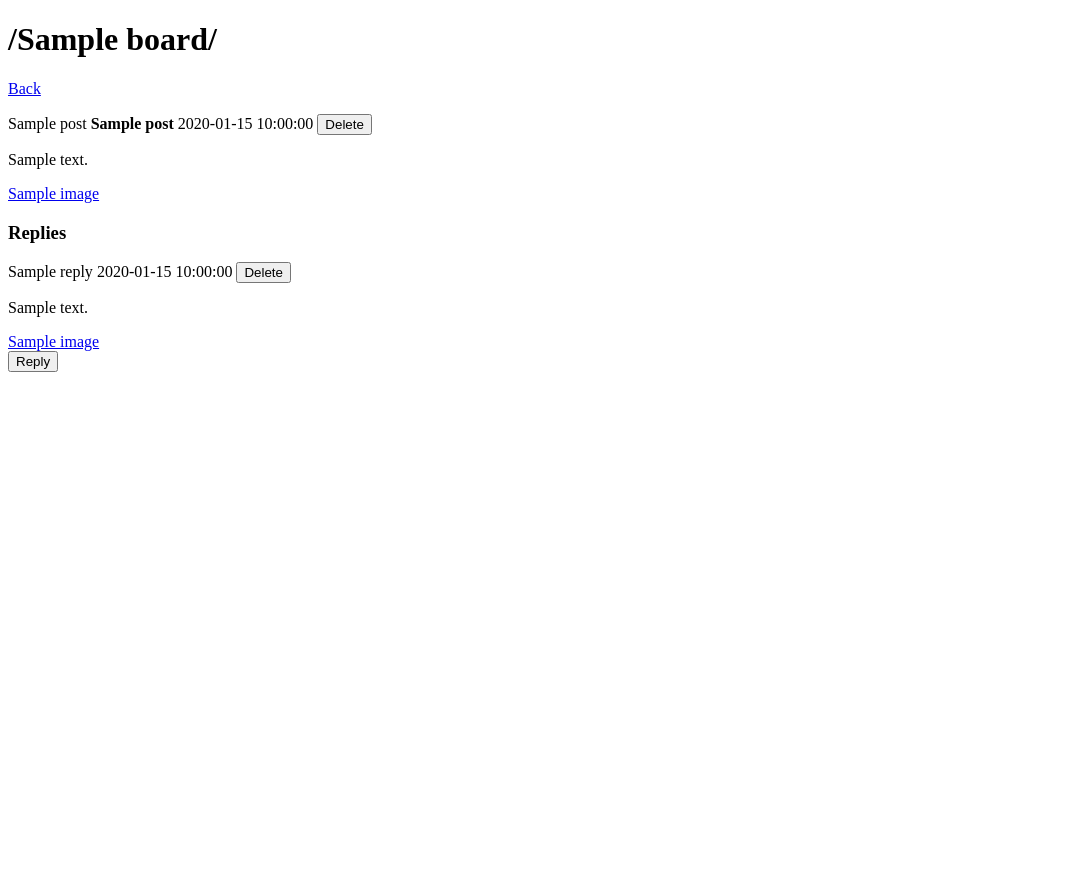
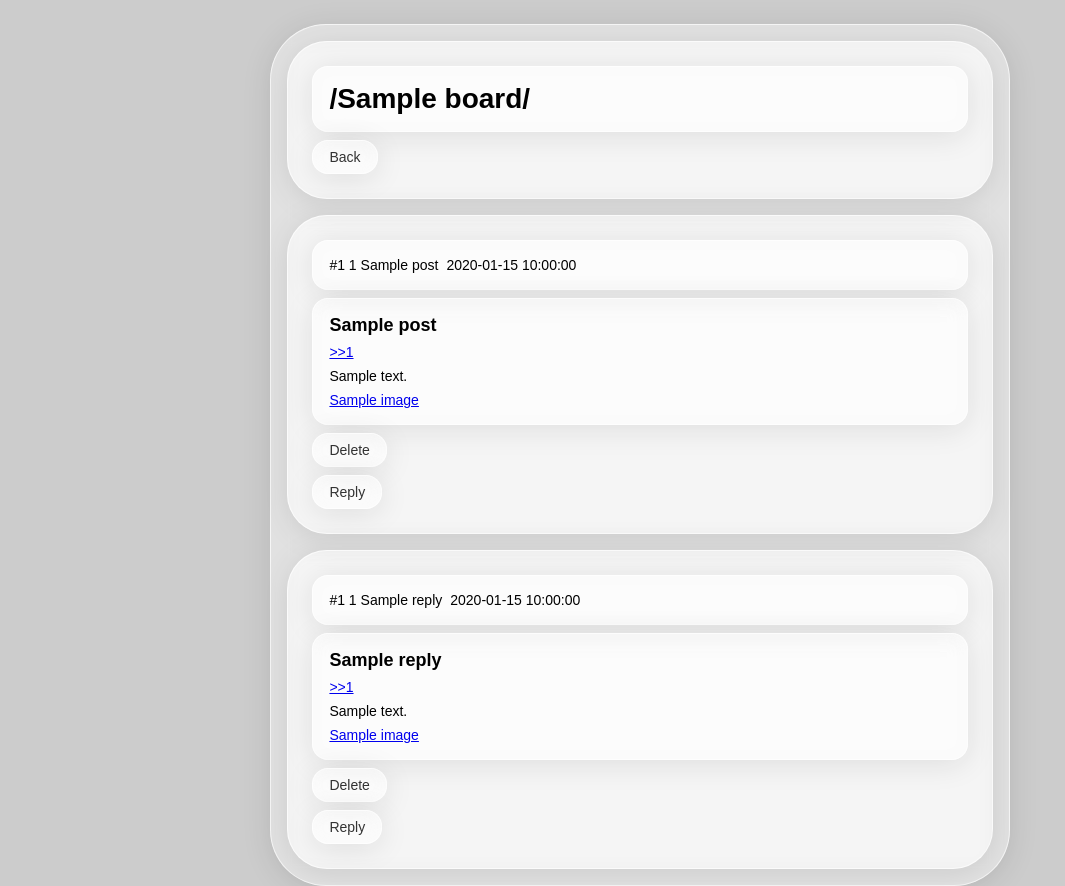
Before and after one commit to lootbugger/imgbrd, a FastAPI app: template templates/thread.html in a window 1280 px wide. Shown: the whole page, without its empty margins (0-1065 px from the left). Before the commit the page ends 372 px from the top, so only its background shows below. Run offline with FastAPI, Linux system fonts and the light colour scheme; the template is opened without the code that fills it: most values are stand-ins (such as "Sample title", 1, 10 or a date in 2020); parts of the project's set-up code (start-up, migrations or seed data) failed here and were passed over; some libraries are stand-ins or nearby versions.

Commit message:
new UI and some fixes

```diff
--- a/imgbrd/versions/ae634712d8ee_initial.py
+++ b/imgbrd/versions/71d1b4ff7ff6_initial.py
@@ -1,8 +1,8 @@
 """initial
 
-Revision ID: ae634712d8ee
+Revision ID: 71d1b4ff7ff6
 Revises:
-Create Date: 2026-07-09 01:43:26.075295
+Create Date: 2026-07-09 19:15:19.628637
 
 """
 from typing import Sequence, Union
@@ -12,7 +12,7 @@ import sqlalchemy as sa
 
 
 # revision identifiers, used by Alembic.
-revision: str = 'ae634712d8ee'
+revision: str = '71d1b4ff7ff6'
 down_revision: Union[str, Sequence[str], None] = None
 branch_labels: Union[str, Sequence[str], None] = None
 depends_on: Union[str, Sequence[str], None] = None
--- a/main.py
+++ b/main.py
@@ -16,6 +16,7 @@ from schemas import BoardIn, BoardOut, PostOut
 app = FastAPI()
 
 app.mount("/uploads", StaticFiles(directory="uploads"), name="uploads")
+app.mount("/static", StaticFiles(directory="static"), name="static")
 
 templates = Jinja2Templates(directory="templates")
 
@@ -196,7 +197,7 @@ async def reply_to_post(
     await save_files(session, db_post, files)
     session.commit()
     session.refresh(db_post)
-    return templates.TemplateResponse(request, "_reply.html", {"reply": db_post})
+    return templates.TemplateResponse(request, "_post.html", {"post": db_post})
 
 
 @app.delete("/boards/{board_id}/posts/{post_id}")
@@ -226,4 +227,4 @@ def delete_post(
         return resp
     session.commit()
     session.refresh(post)
-    return templates.TemplateResponse(request, "_reply.html", {"reply": post})
+    return templates.TemplateResponse(request, "_post.html", {"post": post})
--- a/models.py
+++ b/models.py
@@ -30,7 +30,6 @@ class Post(Base):
     display_id: Mapped[str | None] = mapped_column(nullable=True)
     poster_token: Mapped[str | None] = mapped_column(nullable=True)
     thread_id: Mapped[int | None] = mapped_column(nullable=True)
-
     deleted: Mapped[bool] = mapped_column(default=False)
     deleted_by: Mapped[str | None] = mapped_column(nullable=True)
 
--- /dev/null
+++ b/static/style.css
@@ -0,0 +1,166 @@
+/* Strip away all default browser margins and padding */
+* {
+  margin: 0;
+  padding: 0;
+  box-sizing: border-box;
+}
+
+.glass {
+  background: rgba(255, 255, 255, 0.42);
+  box-shadow: 0 4px 30px rgba(0, 0, 0, 0.1);
+  backdrop-filter: blur(9px);
+  -webkit-backdrop-filter: blur(9px);
+  border: 1px solid rgba(255, 255, 255, 0.69);
+  transition: transform 0.2s ease;
+}
+
+
+
+body {
+  font-size: 0.875rem;
+  font-family: "Century Gothic", "AppleGothic", sans-serif;
+  background: #ccc;
+  margin: 0;
+  padding: 1.5rem;
+  height: 100vh;
+}
+
+.post strong {
+  font-size: 1.125rem;
+}
+
+.container {
+  border-radius: 3.5rem;
+  padding: 1rem;
+  max-width: 60%;
+  margin: 0 auto;
+  display: flex;
+  flex-direction: column;
+  gap: 1rem;
+}
+
+header {
+  border-radius: 2.5rem;
+  padding: 1.5rem;
+  max-width: none;
+  display: flex;
+  flex-direction: column;
+  gap: 0.5rem;
+}
+
+button,
+.back-button {
+  display: inline-block;
+  font-family: inherit;
+  font-size: 0.875rem;
+  color: #333;
+  text-decoration: none;
+  border-radius: 1rem;
+  padding: 0.5rem 1rem;
+  cursor: pointer;
+  transition:
+    transform 0.2s,
+    background 0.2s;
+  width: fit-content;
+}
+
+button:hover,
+.back-button:hover {
+  background: rgba(255, 255, 255, 0.6);
+  transform: scale(1.05);
+}
+
+.post {
+  border-radius: 2.5rem;
+  padding: 1.5rem;
+  margin: 0 auto;
+  display: flex;
+  flex-direction: column;
+  gap: 0.5rem;
+  width: 100%;
+}
+
+.post:last-child {
+  margin-bottom: 0;
+}
+
+.content,
+.header-text {
+  border-radius: 1rem;
+  display: flex;
+  gap: 0.5rem;
+  flex-direction: column;
+  padding: 1rem;
+}
+
+.post-info {
+  border-radius: 1rem;
+  display: flex;
+  gap: 0.5rem;
+  flex-direction: row;
+  padding: 1rem;
+}
+
+.boards-list {
+  padding: 1.5rem;
+  border-radius: 2.5rem;
+  display: flex;
+  flex-direction: column;
+  gap: 0.5rem;
+}
+
+.board-item {
+  border-radius: 1rem;
+  transition: transform 0.2s, box-shadow 0.2s;
+}
+
+.board-item:hover {
+  transform: scale(1.005);
+  z-index: 1;
+}
+
+.board-link {
+  display: block;
+  height: 100%;
+  text-decoration: none;
+  color: inherit;
+  padding: 1rem;
+  border-radius: 1rem;
+  transition: background 0.2s;
+}
+
+.board-link:hover {
+  background: rgba(255, 255, 255, 0.6);
+}
+
+.reply-form {
+  padding: 1rem;
+  border-radius: 1rem;
+  display: flex;
+  flex-direction: column;
+  gap: 0.5rem;
+}
+
+.reply-form[hidden] {
+  display: none;
+}
+
+.reply-form,
+.new-post-form,
+.create-board-form {
+  padding: 1rem;
+  border-radius: 1rem;
+  display: flex;
+  flex-direction: column;
+  gap: 0.5rem;
+}
+
+.reply-form[hidden],
+.new-post-form[hidden],
+.create-board-form[hidden] {
+  display: none;
+}
+
+.submit-button {
+  border-radius: 0.5rem;
+}
--- a/templates/404.html
+++ b/templates/404.html
@@ -4,6 +4,6 @@
 <body>
   <h1>404 Not Found</h1>
   <p>{{ detail }}</p>
-  <p><a href="/boards">Back to boards</a></p>
+  <a class="back-button glass" href="/boards">Back to boards</a>
 </body>
 </html>
--- /dev/null
+++ b/templates/_board.html
@@ -0,0 +1,5 @@
+<div class="board-item glass">
+  <a href="/boards/{{ board.id }}/posts" class="board-link">
+    {{ board.name }} - {{ board.description }}
+  </a>
+</div>
--- /dev/null
+++ b/templates/_post.html
@@ -0,0 +1,30 @@
+<div id="post-{{ post.id }}" class="post glass">
+  <div class="post-info glass">
+  <span>#{{ post.id }} {{ post.display_id }}{% if post.name %} {{ post.name }}{% endif %}</span>
+  <span>{{ post.created_at }}</span>
+  </div>
+  <div class="content glass">
+  {% if post.title %}
+  <p class="title"><strong>{% if title_link %}<a href="/boards/{{ post.board_id }}/posts/{{ post.id }}">{% endif %}{{ post.title }}{% if title_link %}</a>{% endif %}</strong></p>
+  {% endif %}
+  {% if post.parent_id %}
+  <a href="#post-{{ post.parent_id }}">>>{{ post.parent_id }}</a>
+  {% endif %}
+  {% if post.deleted %}
+  <p><em>[post was deleted by {{ post.deleted_by or 'unknown' }}]</em></p>
+  {% else %}
+  <p>{{ post.body }}</p>
+  <div class="gallery">
+  {% for image in post.images %}
+  {% include "_file.html" %}
+  {% endfor %}
+  </div>
+  {% endif %}
+  </div>
+  <button class="glass" hx-delete="/boards/{{ post.board_id }}/posts/{{ post.id }}"
+          hx-target="closest div" hx-swap="outerHTML"
+          hx-confirm="Delete this post?">Delete</button>
+  {% if not no_reply_form %}
+  {% set board_id = post.board_id %}{% set post_id = post.id %}{% include "_reply_form.html" %}
+  {% endif %}
+</div>
--- /dev/null
+++ b/templates/_reply_form.html
@@ -0,0 +1,12 @@
+<button class="glass" onclick="this.nextElementSibling.hidden=!this.nextElementSibling.hidden">Reply</button>
+<form class="reply-form glass" hidden hx-post="/boards/{{ board_id }}/posts/{{ post_id }}/reply"
+      hx-target="#replies"
+      hx-swap="beforeend"
+      hx-encoding="multipart/form-data"
+      hx-on::after-request="this.reset();this.hidden=true"
+      enctype="multipart/form-data">
+  <input name="name" placeholder="Name (optional)">
+  <textarea name="body" placeholder="Reply" required></textarea>
+  <input name="files" type="file" multiple>
+  <button type="submit" class="submit-button glass">Submit</button>
+</form>
--- a/templates/thread.html
+++ b/templates/thread.html
@@ -2,61 +2,26 @@
 <html>
 <head>
   <title>{{ post.title or 'Thread' }} - /{{ board.name }}/</title>
+  <link rel="stylesheet" href="/static/style.css">
   <script src="https://unpkg.com/htmx.org@2"></script>
   <link rel="stylesheet" href="https://cdn.jsdelivr.net/npm/simplelightbox@2/dist/simple-lightbox.min.css">
   <script src="https://cdn.jsdelivr.net/npm/simplelightbox@2/dist/simple-lightbox.min.js"></script>
 </head>
 <body>
-  <h1>/{{ board.name }}/</h1>
-  <p><a href="/boards/{{ board.id }}/posts">Back</a></p>
-  <div>
-    <span>{{ post.name or ("#" + post.display_id) }}</span>
-    {% if post.title %}
-    <strong>{{ post.title }}</strong>
-    {% endif %}
-    <span>{{ post.created_at }}</span>
-    <button hx-delete="/boards/{{ post.board_id }}/posts/{{ post.id }}"
-            hx-target="closest div"
-            hx-swap="delete"
-            hx-confirm="Delete this post?">Delete</button>
-    <p>{{ post.body }}</p>
-    <div class="gallery">
-    {% for image in post.images %}
-    {% include "_file.html" %}
+  <div class="container glass">
+    <header class="glass">
+      <div class="header-text glass">
+      <h1>/{{ board.name }}/</h1>
+      </div>
+      <a class="back-button glass" href="/boards/{{ board.id }}/posts">Back</a>
+    </header>
+    {% include "_post.html" %}
+    <div id="replies">
+    {% for reply in replies %}
+    {% set post = reply %}{% set title_link = false %}{% set no_reply_form = false %}{% include "_post.html" %}
     {% endfor %}
     </div>
   </div>
-  <h3>Replies</h3>
-  <div id="replies">
-  {% for reply in replies %}
-  <div>
-    <span>{{ reply.name or ("#" + reply.display_id) }}</span>
-    <span>{{ reply.created_at }}</span>
-    <button hx-delete="/boards/{{ reply.board_id }}/posts/{{ reply.id }}"
-            hx-target="closest div"
-            hx-swap="delete"
-            hx-confirm="Delete this post?">Delete</button>
-    <p>{{ reply.body }}</p>
-    <div class="gallery">
-    {% for image in reply.images %}
-    {% include "_file.html" %}
-    {% endfor %}
-    </div>
-  </div>
-  {% endfor %}
-  </div>
-  <button onclick="this.nextElementSibling.hidden = !this.nextElementSibling.hidden">Reply</button>
-  <form hidden hx-post="/boards/{{ board.id }}/posts/{{ post.id }}/reply"
-        hx-target="#replies"
-        hx-swap="beforeend"
-        hx-encoding="multipart/form-data"
-        hx-on::after-request="this.reset()"
-        enctype="multipart/form-data">
-    <input name="name" placeholder="Name (optional)">
-    <textarea name="body" placeholder="Reply" required></textarea>
-    <input name="files" type="file" multiple>
-    <button type="submit">Reply</button>
-  </form>
   <script>var _lb=new SimpleLightbox('.gallery a');document.body.addEventListener('htmx:afterSwap',function(){_lb.destroy();_lb=new SimpleLightbox('.gallery a')});</script>
 </body>
 </html>
```
Also changed, not shown: templates/_reply.html (deleted, +0 -18 lines), templates/board_posts.html (+15 -24 lines), templates/boards.html (+16 -7 lines), 1 other file.
